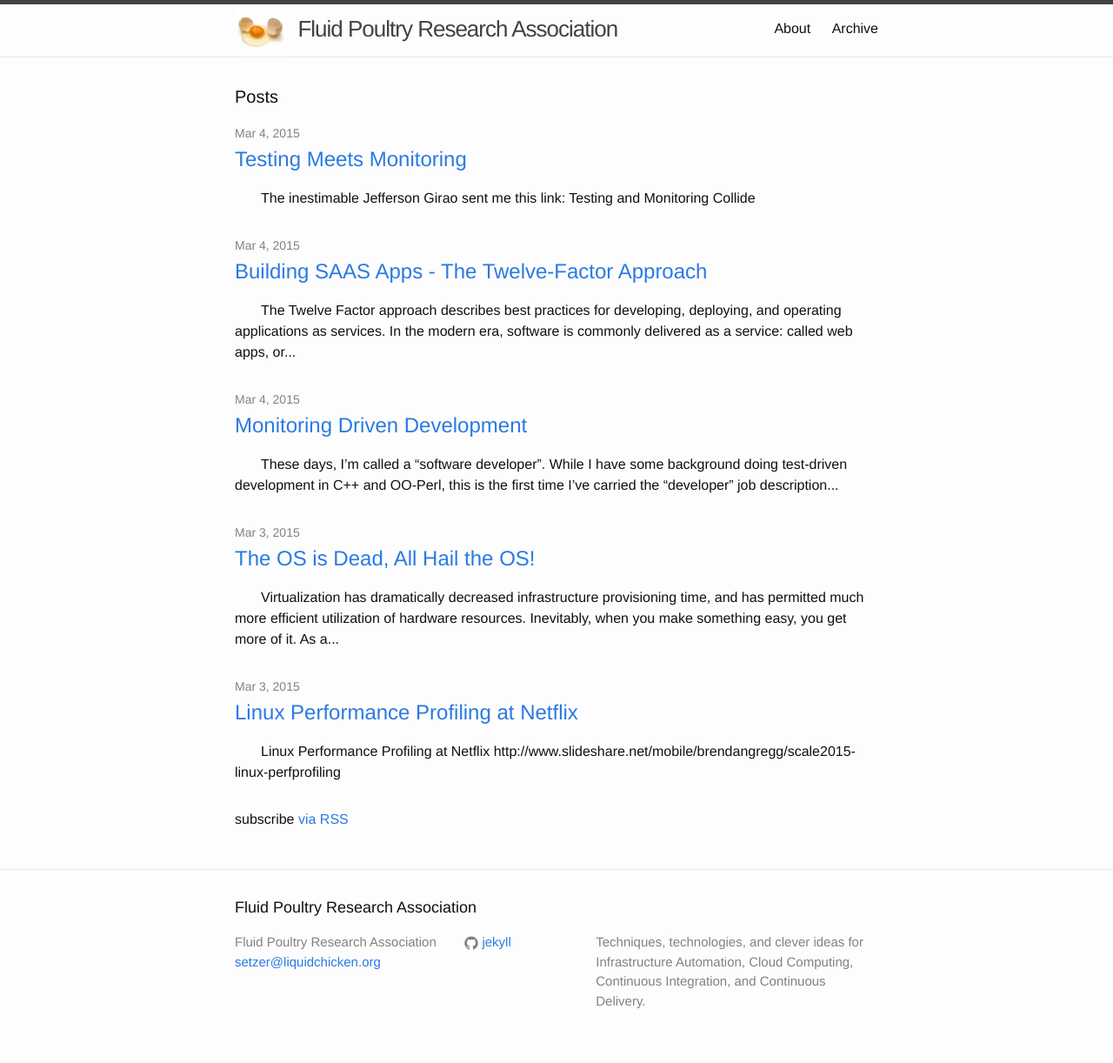
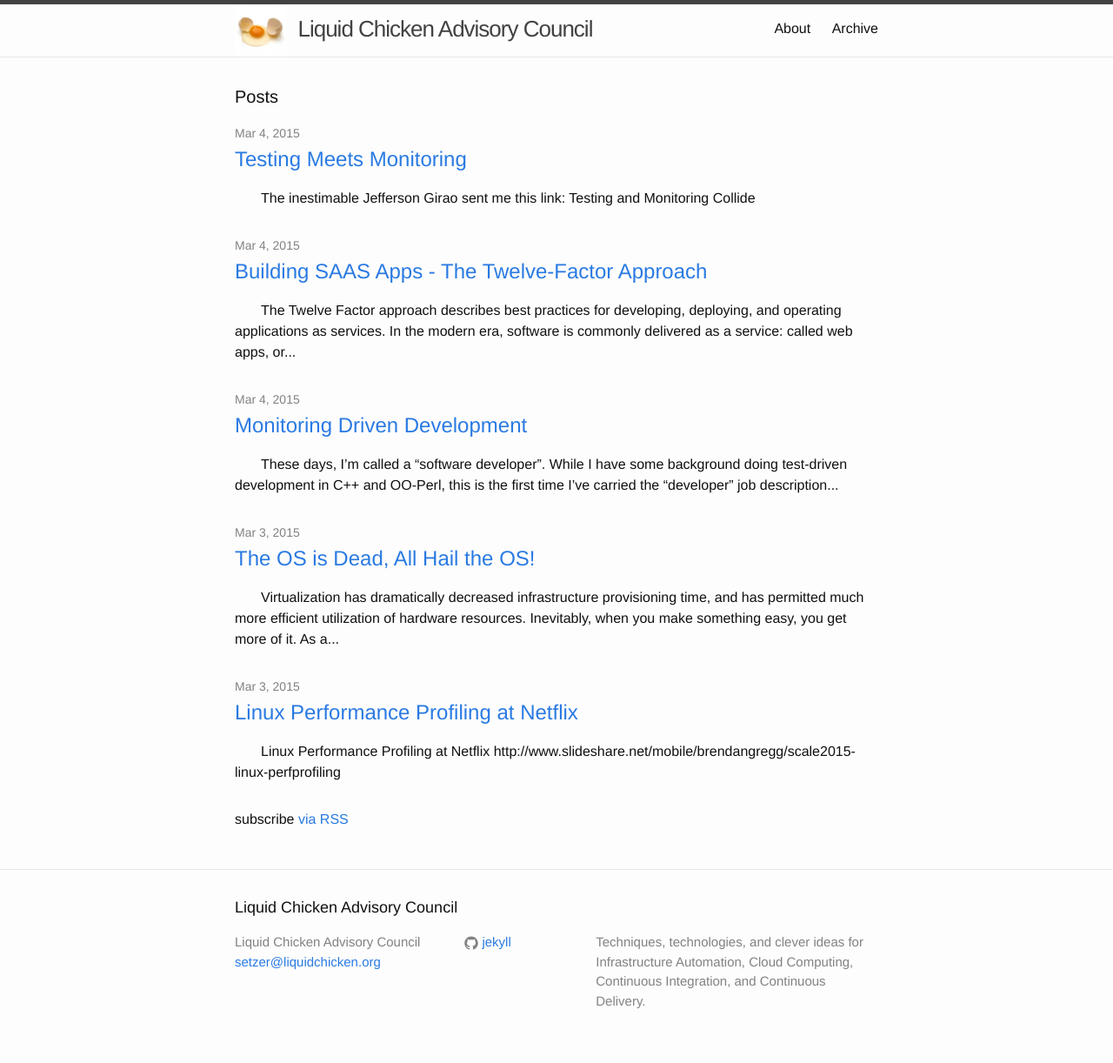
Before and after one commit to liquidchicken/liquidchicken.github.io, a Jekyll site: the page built from index.html, in a window 1280 px wide. Shown: the whole page at 87% size. Built offline with Jekyll 4.4.1, drawn with Linux system fonts in a browser that asks for light colours.

```diff
--- a/_config.yml
+++ b/_config.yml
@@ -1,5 +1,5 @@
 # Site settings
-title: Fluid Poultry Research Association
+title: Liquid Chicken Advisory Council
 email: setzer@liquidchicken.org
 description: > # this means to ignore newlines until "baseurl:"
   Techniques, technologies, and clever ideas for Infrastructure Automation,
```
